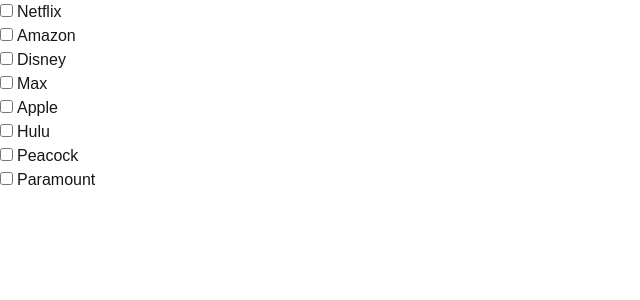
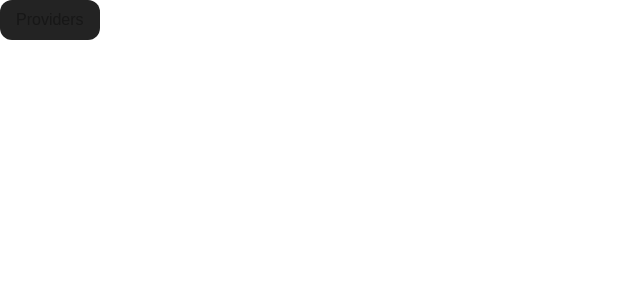
Before and after one commit to Benjamin-Dekan/Barnacle, a Next.js app: page /sandbox in a window 1280 px wide. Shown: the top 300 px of the page, without its empty margins (0-640 px from the left). Built offline with nearby package versions, Linux system fonts and the light colour scheme.

Commit message:
Add filter bar dropdown

```diff
--- a/app/ui/FilterBar.tsx
+++ b/app/ui/FilterBar.tsx
@@ -1,6 +1,6 @@
 "use client";
 
-import React from "react";
+import React, { useState } from "react";
 import { useSearchParams, usePathname, useRouter } from "next/navigation";
 
 const PROVIDER_MAP = {
@@ -19,12 +19,9 @@
   const searchParams = useSearchParams();
   const pathname = usePathname();
   const currentParams = new URLSearchParams(searchParams.toString());
+  const [isOpen, setIsOpen] = useState(false);
 
   const providerList = searchParams.get("provider")?.split(",") || [];
-
-  // const watchRegion = searchParams.get("region") Ignore region for now, implement watch providers first
-  //   ? searchParams.getAll("region")
-  //   : "";
 
   const filterOnChange = (
     e: React.ChangeEvent<HTMLInputElement>,
@@ -32,7 +29,6 @@
   ) => {
     const isChecked = e.target.checked;
     const stringValue = value.toString();
-
     let updatedProviders = [...providerList];
 
     if (isChecked) {
@@ -49,12 +45,22 @@
       currentParams.delete("provider");
     }
 
-    // currentParams.set("region", `${watchRegion}`);
     router.push(`${pathname}?${currentParams.toString()}`);
   };
 
   // Iterate and create checkbox for each provider in map
-  return Object.entries(PROVIDER_MAP).map(([key, value]) => {
+  return (
+    <div className="relative inline-block">
+      <button
+        type="button"
+        onClick={() => setIsOpen((prev) => !prev)}
+        className="flex items-center gap-2 px-4 py-2 rounded-xl bg-[#232323] hover:bg-[#343434] transition-colors mb-4"
+      >
+        Providers
+      </button>
+      {isOpen && (
+        <div className="absolute w-48 rounded-xl bg-[#232323] ring-1 ring-white/10 shadow-lg p-3 z-50">
+          {Object.entries(PROVIDER_MAP).map(([key, value]) => {
             return (
               <div key={`${key}`}>
                 <input
@@ -70,7 +76,11 @@
                 </label>
               </div>
             );
-  });
+          })}
+        </div>
+      )}
+    </div>
+  );
 };
 
 export default FilterBar;
```
Lines whose indentation alone changed are shown as unchanged.
